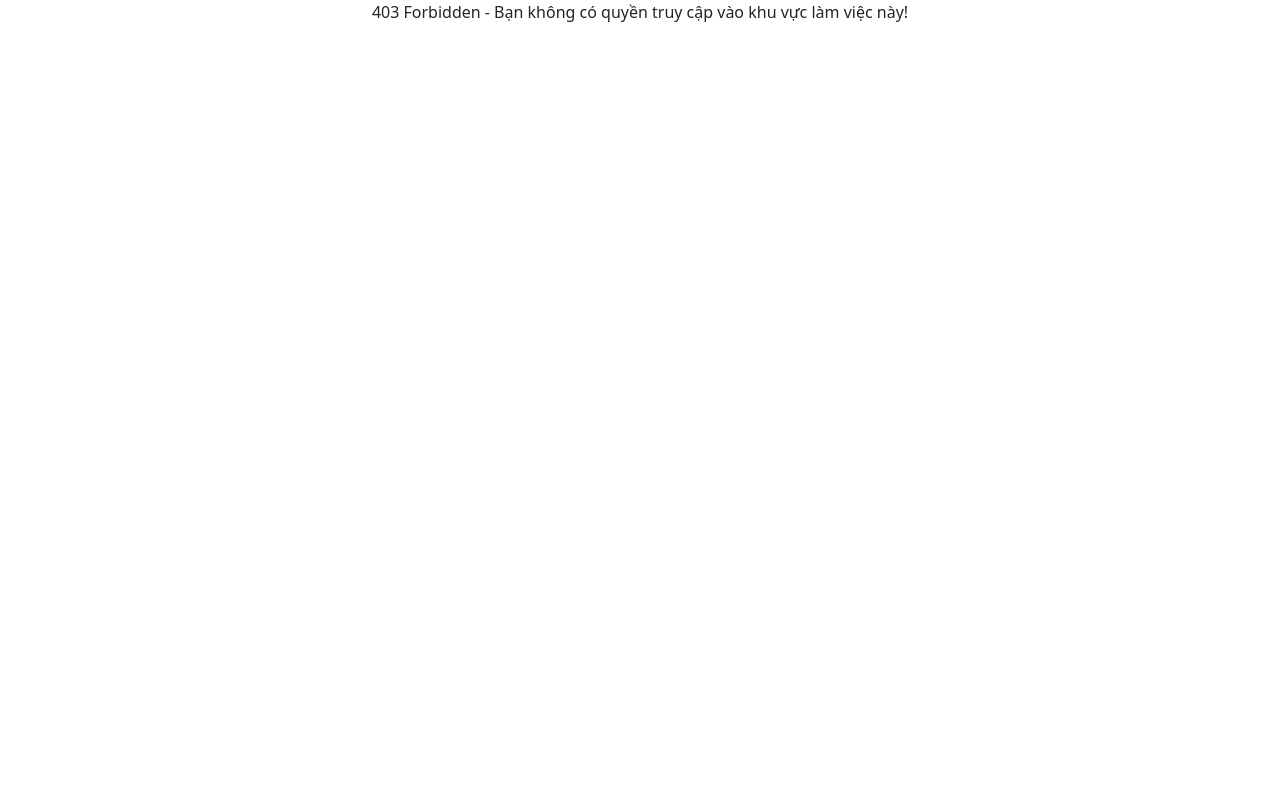
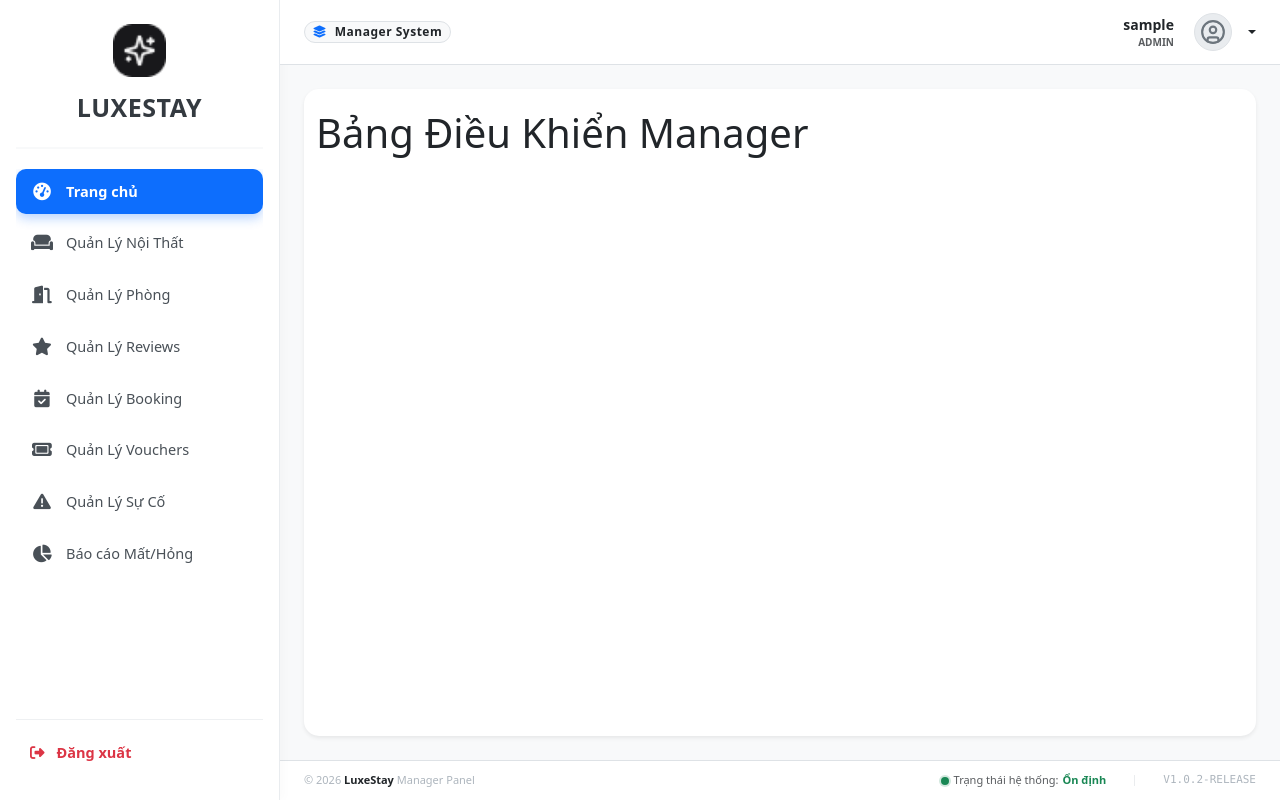
Before and after one commit to HoangIT17/booking-hotel-online, a React (Vite) app in the folder booking_hotel_frontend/: page /manager/dashboard in a window 1280 px wide. Before the commit this address led to /403. Built offline with nearby package versions, Linux system fonts and the light colour scheme; no server answers; sample sign-in values are in the browser's storage.

Commit message:
fix
fixx

```diff
--- a/booking_hotel_frontend/src/components/manager/ManagerSidebar.jsx
+++ b/booking_hotel_frontend/src/components/manager/ManagerSidebar.jsx
@@ -22,13 +22,6 @@ const ManagerSidebar = () => {
     { path: "/manager/reviews", icon: "fa-star", label: "Quản Lý Reviews" },
     { path: "/manager/bookings", icon: "fa-calendar-check", label: "Quản Lý Booking" },
     { path: "/manager/vouchers", icon: "fa-ticket", label: "Quản Lý Vouchers" },
-
-    {
-      path: "/manager/furnitures",
-      icon: "fa-couch",
-      label: "Quản Lý Nội Thất",
-    },
-    { path: "/manager/rooms", icon: "fa-door-open", label: "Quản Lý Phòng" },
     {
       path: "/manager/incidents",
       icon: "fa-triangle-exclamation",
--- a/booking_hotel_frontend/src/components/receptionist/ReceptionistSidebar.jsx
+++ b/booking_hotel_frontend/src/components/receptionist/ReceptionistSidebar.jsx
@@ -15,14 +15,21 @@ const ReceptionistSidebar = () => {
   };
 
   const menuItems = [
-    { path: "/receptionist/dashboard", icon: "fa-gauge-high", label: "Trang chủ" },
-    { path: "/receptionist/bookings", icon: "fa-calendar-check", label: "Quản Lý Booking" },
+    {
+      path: "/receptionist/dashboard",
+      icon: "fa-gauge-high",
+      label: "Trang chủ",
+    },
+    {
+      path: "/admin/bookings",
+      icon: "fa-calendar-check",
+      label: "Quản Lý Booking",
+    },
     {
       path: "/receptionist/cleaning-tasks",
       icon: "fa-broom",
       label: "Quản lý dọn dẹp",
     },
-
   ];
 
   return (
--- a/booking_hotel_frontend/src/routes/AppRoutes.jsx
+++ b/booking_hotel_frontend/src/routes/AppRoutes.jsx
@@ -23,6 +23,9 @@ import CustomerLayout from "../layouts/CustomerLayout";
 import DashboardAdmin from "../pages/admin/dashboard/Dashboard";
 import FurniturePage from "../pages/admin/furniture/FurniturePage";
 import RoomPage from "../pages/admin/rooms/RoomPage";
+import ReviewManagementPage from "../pages/admin/bookingmanagement/ReviewManagementPage";
+import BookingManagementPage from "../pages/admin/bookingmanagement/BookingManagementPage";
+import VoucherManagementPage from "../pages/admin/bookingmanagement/VoucherManagementPage";
 import DashboardManager from "../pages/manager/Dashboard";
 import ReceptionistDashboard from "../pages/receptionist/Dashboard";
 import StaffHousekeepingDashboard from "../pages/staff/Dashboard";
@@ -105,7 +108,9 @@ const AppRoutes = () => {
       </Route>
 
       <Route element={<CustomerLayout />}>
-        <Route element={<ProtectedRoute allowedRoles={["CUSTOMER", "ADMIN"]} />}>
+        <Route
+          element={<ProtectedRoute allowedRoles={["CUSTOMER", "ADMIN"]} />}
+        >
           <Route path="/booking" element={<BookingPage />} />
           <Route path="/reservations" element={<ReservationsPage />} />
           <Route
@@ -149,6 +154,9 @@ const AppRoutes = () => {
           <Route path="users" element={<UserManagement />} />
           <Route path="furnitures" element={<FurniturePage />} />
           <Route path="rooms" element={<RoomPage />} />
+          <Route path="reviews" element={<ReviewManagementPage />} />
+          <Route path="bookings" element={<BookingManagementPage />} />
+          <Route path="vouchers" element={<VoucherManagementPage />} />
           <Route path="change-password" element={<ChangePasswordPage />} />
           <Route path="profile" element={<ProfilePage />} />
           <Route path="profile/edit" element={<ProfileEditPage />} />
@@ -156,7 +164,7 @@ const AppRoutes = () => {
       </Route>
 
       {/* ================= 📊 ROLE: MANAGER ================= */}
-      <Route element={<ProtectedRoute allowedRoles={["MANAGER"]} />}>
+      <Route element={<ProtectedRoute allowedRoles={["MANAGER", "ADMIN"]} />}>
         {/* Đã sửa từ AdminLayout sang ManagerLayout ✅ */}
         <Route path="/manager" element={<ManagerLayout />}>
           <Route path="change-password" element={<ChangePasswordPage />} />
@@ -168,14 +176,17 @@ const AppRoutes = () => {
           <Route path="profile" element={<ProfilePage />} />
           <Route path="profile/edit" element={<ProfileEditPage />} />
           {/* Thêm chức năng quản lý tại đây */}
-          <Route path="incidents" element={<IncidentManager />} />
+          <Route path="reviews" element={<ReviewManagementPage />} />
+          <Route path="bookings" element={<BookingManagementPage />} />
+          <Route path="vouchers" element={<VoucherManagementPage />} />
+
           <Route path="incident-reports" element={<IncidentReport />} />
         </Route>
       </Route>
 
       {/* ================= 🛎️ ROLE: RECEPTIONIST ================= */}
       <Route
-        element={<ProtectedRoute allowedRoles={["RECEPTIONIST", "STAFF"]} />}
+        element={<ProtectedRoute allowedRoles={["RECEPTIONIST", "ADMIN"]} />}
       >
         {/* Đã bọc cấu trúc Layout lồng nhau chuẩn chỉ ✅ */}
         <Route path="/receptionist" element={<ReceptionistLayout />}>
@@ -191,9 +202,7 @@ const AppRoutes = () => {
       </Route>
 
       {/* ================= 🧹 ROLE: STAFF ================= */}
-      <Route
-        element={<ProtectedRoute allowedRoles={["STAFF", "RECEPTIONIST"]} />}
-      >
+      <Route element={<ProtectedRoute allowedRoles={["STAFF", "ADMIN"]} />}>
         {/* Đã bọc cấu trúc Layout lồng nhau chuẩn chỉ ✅ */}
         <Route path="/staff" element={<StaffLayout />}>
           <Route path="change-password" element={<ChangePasswordPage />} />
```
Also changed, not shown: 1 other file (tests, documents, lock files or other folders).
